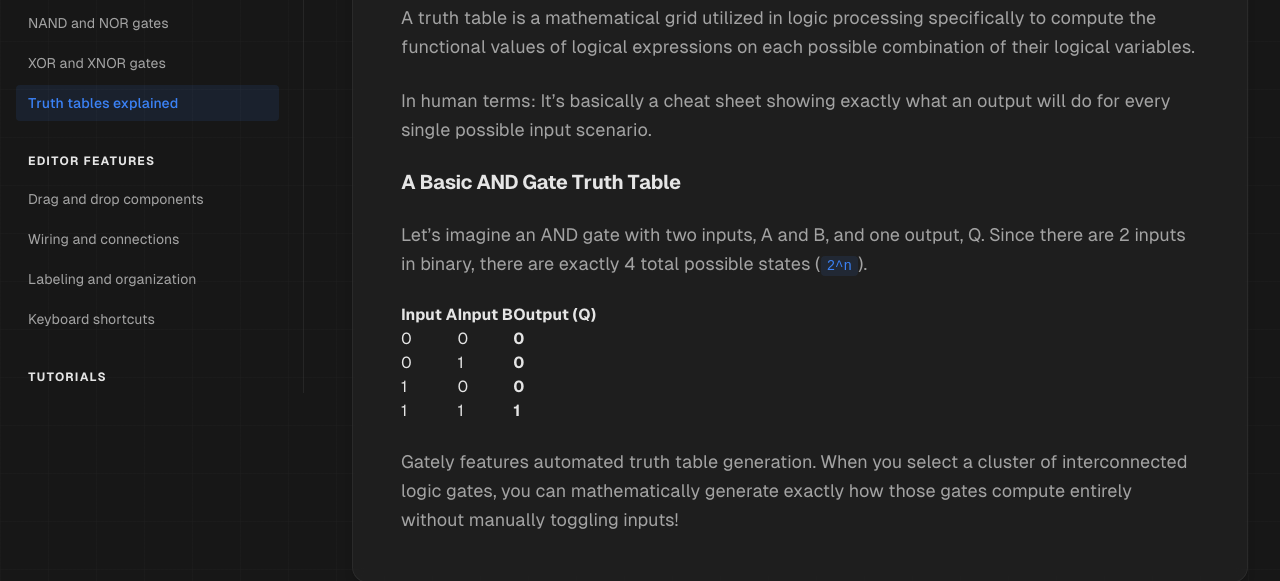
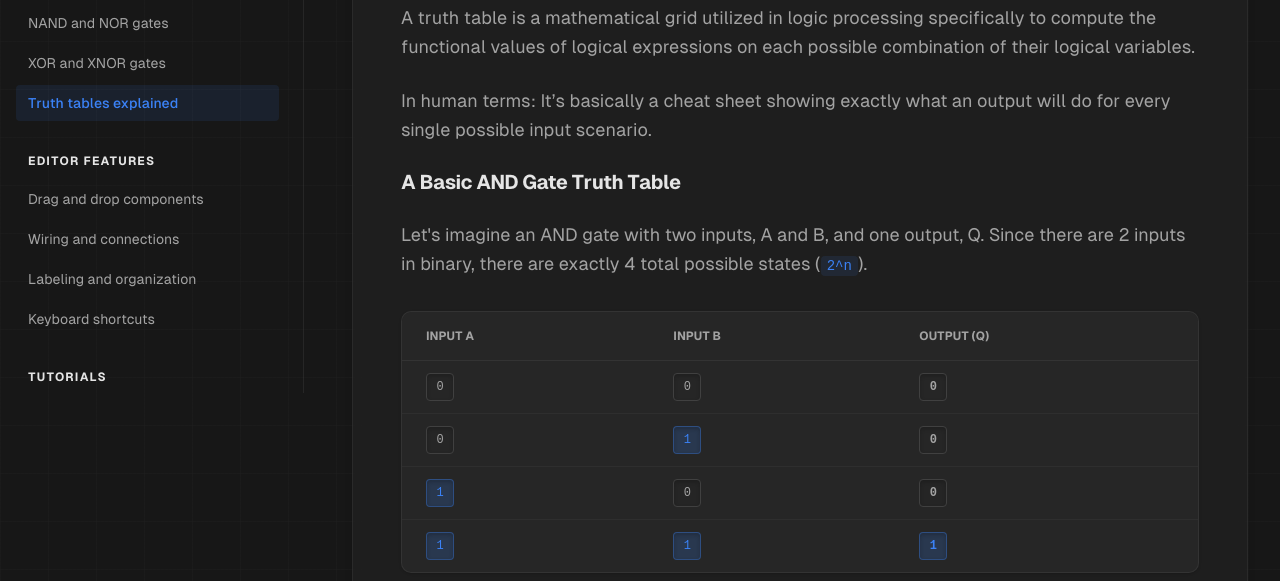
Before and after one commit to jakmaz/gately, an Astro site in the folder apps/landing/: page /docs/truth-tables in a window 1280 px wide. Shown: the part 408-989 px from the top of the page. Built offline with nearby package versions, Linux system fonts and the light colour scheme; Astro itself is replaced by a stand-in of ours.

Commit message:
feat: add mdx and truth table component

```diff
--- a/apps/landing/astro.config.mjs
+++ b/apps/landing/astro.config.mjs
@@ -1,12 +1,13 @@
 // @ts-check
 
 import react from "@astrojs/react";
+import mdx from "@astrojs/mdx";
 import tailwindcss from "@tailwindcss/vite";
 import { defineConfig } from "astro/config";
 
 // https://astro.build/config
 export default defineConfig({
-  integrations: [react()],
+  integrations: [react(), mdx()],
 
   vite: {
     plugins: [tailwindcss()],
--- a/apps/landing/package.json
+++ b/apps/landing/package.json
@@ -9,6 +9,7 @@
     "astro": "astro"
   },
   "dependencies": {
+    "@astrojs/mdx": "^5.0.2",
     "@astrojs/react": "5.0.1",
     "@fontsource/geist-sans": "^5.2.5",
     "@gately/core": "workspace:*",
--- /dev/null
+++ b/apps/landing/src/components/docs/truth-table.tsx
@@ -0,0 +1,40 @@
+export function TruthTable({ headers, rows }: { headers: string[], rows: (string | number)[][] }) {
+    return (
+        <div className="overflow-x-auto my-8 border border-border/50 rounded-xl bg-card shadow-sm">
+            <table className="w-full text-sm text-left">
+                <thead className="text-xs text-muted-foreground uppercase bg-muted/30 border-b border-border/50">
+                    <tr>
+                        {headers.map((header, i) => (
+                            <th key={i} className="px-6 py-4 font-bold">{header}</th>
+                        ))}
+                    </tr>
+                </thead>
+                <tbody>
+                    {rows.map((row, i) => (
+                        <tr key={i} className="border-b border-border/30 last:border-0 hover:bg-muted/10 transition-colors">
+                            {row.map((cell, j) => {
+                                const isOutput = j === row.length - 1;
+                                const isBinary = cell === 0 || cell === 1 || cell === '0' || cell === '1';
+
+                                return (
+                                    <td key={j} className={`px-6 py-3 ${isOutput ? 'font-bold' : ''}`}>
+                                        {isBinary ? (
+                                            <span className={`inline-flex items-center justify-center w-7 h-7 rounded-md font-mono text-xs shadow-inner shadow-black/20 ${cell == 1
+                                                ? 'bg-primary/20 text-primary border border-primary/30'
+                                                : 'bg-muted/80 text-muted-foreground border border-border'
+                                                }`}>
+                                                {cell}
+                                            </span>
+                                        ) : (
+                                            cell
+                                        )}
+                                    </td>
+                                );
+                            })}
+                        </tr>
+                    ))}
+                </tbody>
+            </table>
+        </div>
+    );
+}
--- a/apps/landing/src/pages/docs/first-circuit.md
+++ b/apps/landing/src/pages/docs/first-circuit.mdx
@@ -3,6 +3,7 @@ layout: ../../layouts/DocsLayout.astro
 title: Creating Your First Circuit
 description: Learn how to assemble and simulate a simple digital logic circuit in Gately.
 ---
+import { MiniPreview } from "../../components/home/mini-preview";
 
 ## Overview
 
@@ -36,8 +37,12 @@ To observe our circuit's final output, we require an output node.
 
 ## Running the Simulation
 
-Gately is entirely event-driven, which means your circuit is *already* simulating!
+Gately is entirely event-driven, which means your circuit is *already* simulating! Try physically clicking the input switches on the interactive logic circuit embedded below!
 
-Click the **Toggle Nodes** to switch their binary states between `0` and `1`. Notice how the wires glow brilliantly in green or pulse indicating data flow. When both inputs are turned ON, the `AND` gate activates, and your Output Node will light up!
+<div className="my-10 h-[450px] w-full rounded-2xl overflow-hidden border border-border shadow-2xl relative">
+  <MiniPreview client:load />
+</div>
+
+Notice how the wires glow brilliantly in green or pulse indicating data flow. When both inputs are turned ON, the `AND` gate activates, and your Output Node will light up!
 
 Congratulations, you've just built your very first digital logic circuit! 🚀
--- a/apps/landing/src/pages/docs/truth-tables.md
+++ b/apps/landing/src/pages/docs/truth-tables.mdx
@@ -3,6 +3,7 @@ layout: ../../layouts/DocsLayout.astro
 title: Truth Tables Explained
 description: Learn to read and generate truth tables to mathematically profile your circuits.
 ---
+import { TruthTable } from "../../components/docs/truth-table";
 
 ## What is a Truth Table?
 
@@ -14,11 +15,28 @@ In human terms: It’s basically a cheat sheet showing exactly what an output wi
 
 Let's imagine an AND gate with two inputs, A and B, and one output, Q. Since there are 2 inputs in binary, there are exactly 4 total possible states (`2^n`).
 
-| Input A | Input B | Output (Q) |
-|---------|---------|------------|
-| 0 | 0 | **0** |
-| 0 | 1 | **0** |
-| 1 | 0 | **0** |
-| 1 | 1 | **1** |
+<TruthTable
+  headers={["Input A", "Input B", "Output (Q)"]}
+  rows={[
+    [0, 0, 0],
+    [0, 1, 0],
+    [1, 0, 0],
+    [1, 1, 1],
+  ]}
+/>
+
+### A Basic OR Gate Truth Table
+
+The OR gate evaluates to High (`1`) if absolutely any of its contributing inputs are High.
+
+<TruthTable
+  headers={["Input A", "Input B", "Output (Q)"]}
+  rows={[
+    [0, 0, 0],
+    [0, 1, 1],
+    [1, 0, 1],
+    [1, 1, 1],
+  ]}
+/>
 
 Gately features automated truth table generation. When you select a cluster of interconnected logic gates, you can mathematically generate exactly how those gates compute entirely without manually toggling inputs!
```
Also changed, not shown: 1 other file.
